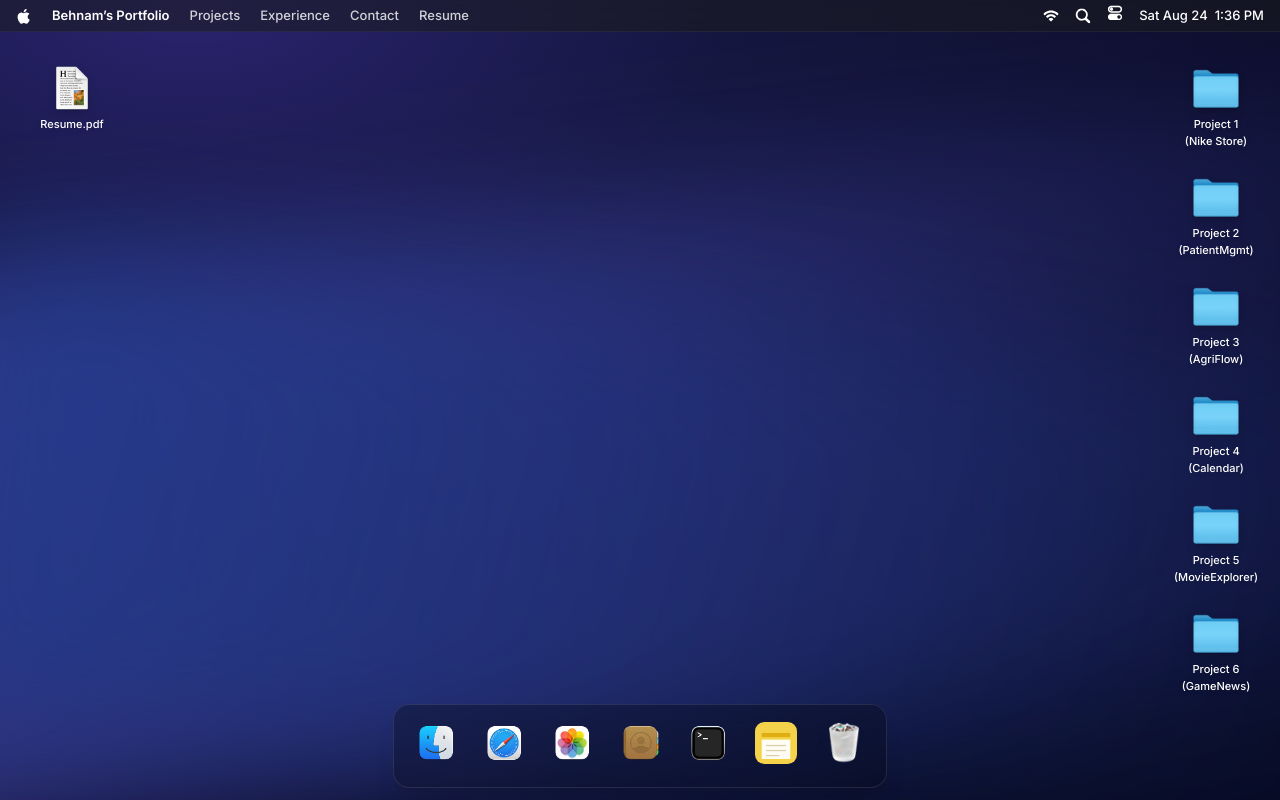
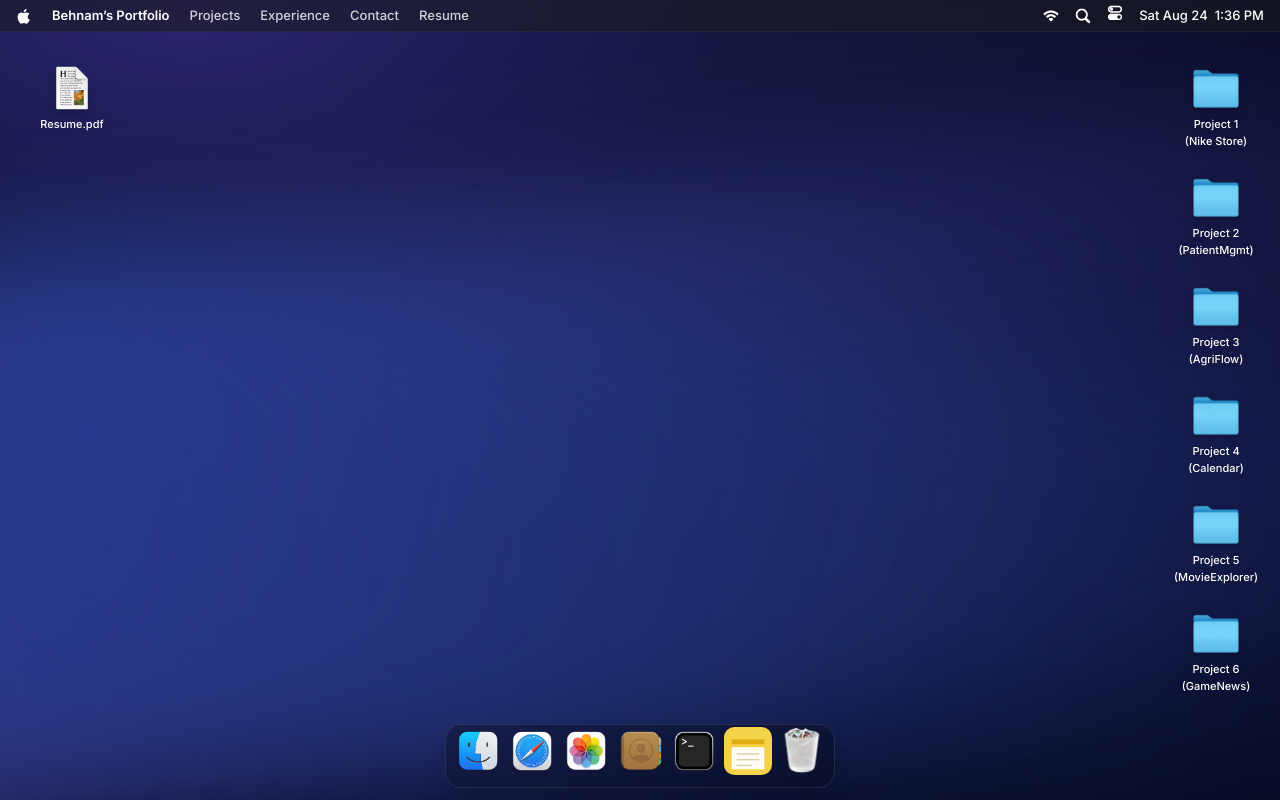
Before and after one commit to behnamac/project_modern_portfolio, a React (Vite) app: page / in a window 1280 px wide. Built offline with nearby package versions, Linux system fonts and the light colour scheme.

Commit message:
feat: refactor FloatingDock component for macOS-style UI with updated sizing and animation

```diff
--- a/src/components/ui/floating-dock.jsx
+++ b/src/components/ui/floating-dock.jsx
@@ -1,19 +1,30 @@
 /**
- * Adapted from Aceternity UI's Floating Dock
- * (https://ui.aceternity.com/components/floating-dock) for this project:
- * plain JS/JSX (no TypeScript, no shadcn CLI/Next.js here), `framer-motion`
- * instead of the `motion` package (we already depend on framer-motion), no
- * `@tabler/icons-react` dependency (the mobile collapse glyph is inlined
- * below), items open OS windows via `onClick` instead of navigating `href`,
- * and the default look is tuned to this app's glassy dock instead of the
- * demo's plain gray/neutral one.
+ * Aceternity UI — Floating Dock
+ * (https://ui.aceternity.com/components/floating-dock)
  *
- * Layout note: each icon slot has a FIXED box size (SIZE below) so the
- * dock's own outline never resizes as you hover — only a `scale` transform
- * (which doesn't affect layout/flow) bulges the hovered icon, growing up
- * from the bottom edge like the real macOS dock. Animating width/height
- * directly here would make the whole pill-shaped bar visibly stretch as
- * the mouse moves, which is the "rectangle behind the icons expands" bug.
+ * Kept faithful to the published component: same structure (FloatingDock →
+ * FloatingDockDesktop / FloatingDockMobile / IconContainer), and the same
+ * magnification "settings" — distance range [-150, 0, 150] driving a slot that
+ * peaks at 80px, each value fed through a spring of
+ * { mass: 0.1, stiffness: 150, damping: 12 }.
+ *
+ * Sizing is tuned for a macOS dock rather than the demo's nav bar: the slot
+ * rests at 48px (not 40px) and the icon fills its slot instead of sitting at
+ * half that size, so no empty rounded box is ever visible around the artwork;
+ * the gap is 6px (not gap-4) so the icons read as one dock. The bar keeps a
+ * fixed h-16 box — a magnified icon rises out of the top of it the way the
+ * real dock does, instead of making the glass panel itself taller.
+ *
+ * Only what this project cannot take verbatim was changed:
+ *   - plain JSX instead of TypeScript (no TS in this repo),
+ *   - `framer-motion` instead of `motion/react` (already a dependency here),
+ *   - the collapse glyph is inlined rather than pulled from
+ *     `@tabler/icons-react` (the app ships its own icon set),
+ *   - items fire `onClick` to open an OS window instead of navigating `href`,
+ *     and carry an `active` flag for the running-app dot under the icon,
+ *   - the bar and the icon slots wear this app's glass look; the official
+ *     gray icon plate is dropped because the dock icons are full-bleed macOS
+ *     app artwork that would show gray corners on top of it.
  *
  * Note: uses position fixed according to your needs — desktop dock is
  * better positioned at the bottom, mobile dock better at bottom right.
@@ -29,8 +40,8 @@ import {
 } from "framer-motion";
 import { useRef, useState } from "react";
 
-const SIZE = 60; // rest-state icon slot, in px — the dock's box never changes
-const PEAK_SCALE = 1.6; // how large the hovered icon grows relative to SIZE
+const SLOT_REST = 48; // icon slot at rest, in px
+const SLOT_PEAK = 80; // icon slot directly under the cursor
 
 const CollapseGlyph = (props) => (
   <svg viewBox="0 0 24 24" fill="none" className="h-5 w-5" {...props}>
@@ -107,7 +118,7 @@ const FloatingDockDesktop = ({ items, className }) => {
       onMouseMove={(e) => mouseX.set(e.pageX)}
       onMouseLeave={() => mouseX.set(Infinity)}
       className={cn(
-        "mx-auto hidden items-end gap-2 rounded-2xl border border-white/20 bg-white/25 px-3 pt-2 pb-2 shadow-xl backdrop-blur-2xl md:flex dark:border-white/10 dark:bg-black/25",
+        "mx-auto hidden h-16 items-end gap-1.5 overflow-visible rounded-2xl border border-white/20 bg-white/25 px-2 pb-1.5 shadow-xl backdrop-blur-2xl md:flex dark:border-white/10 dark:bg-black/25",
         className
       )}
     >
@@ -120,30 +131,42 @@ const FloatingDockDesktop = ({ items, className }) => {
 
 function IconContainer({ mouseX, title, icon, onClick, active }) {
   const ref = useRef(null);
-  const [hovered, setHovered] = useState(false);
 
   const distance = useTransform(mouseX, (val) => {
     const bounds = ref.current?.getBoundingClientRect() ?? { x: 0, width: 0 };
     return val - bounds.x - bounds.width / 2;
   });
 
-  // Only `scale` is animated — width/height of the slot stay fixed at SIZE,
-  // so the dock's own bounding box never resizes as the mouse moves.
-  const scaleTransform = useTransform(distance, [-160, 0, 160], [1, PEAK_SCALE, 1]);
-  const scale = useSpring(scaleTransform, { mass: 0.1, stiffness: 150, damping: 12 });
+  // Same shape as the published component ([-150, 0, 150] → rest, peak, rest),
+  // resized for a macOS dock: the slot rests at 48px instead of 40px and the
+  // icon fills its slot rather than sitting at half its size, so there is no
+  // empty box around the artwork at any point of the animation.
+  const widthTransform = useTransform(distance, [-150, 0, 150], [SLOT_REST, SLOT_PEAK, SLOT_REST]);
+  const heightTransform = useTransform(distance, [-150, 0, 150], [SLOT_REST, SLOT_PEAK, SLOT_REST]);
+  const widthTransformIcon = useTransform(distance, [-150, 0, 150], [SLOT_REST, SLOT_PEAK, SLOT_REST]);
+  const heightTransformIcon = useTransform(distance, [-150, 0, 150], [SLOT_REST, SLOT_PEAK, SLOT_REST]);
+
+  const springOpts = { mass: 0.1, stiffness: 150, damping: 12 };
+  const width = useSpring(widthTransform, springOpts);
+  const height = useSpring(heightTransform, springOpts);
+  const widthIcon = useSpring(widthTransformIcon, springOpts);
+  const heightIcon = useSpring(heightTransformIcon, springOpts);
+
+  const [hovered, setHovered] = useState(false);
 
   return (
-    <div className="relative flex flex-col items-center" style={{ width: SIZE }}>
+    <div className="relative flex flex-col items-center">
       <motion.button
         ref={ref}
-        style={{ width: SIZE, height: SIZE, scale, transformOrigin: "bottom" }}
+        style={{ width, height }}
         onMouseEnter={() => setHovered(true)}
         onMouseLeave={() => setHovered(false)}
         onClick={(e) => {
           e.preventDefault();
           onClick?.();
         }}
-        className="relative z-0 flex items-center justify-center rounded-xl hover:z-10 active:brightness-90"
+        whileTap={{ scale: 0.9 }}
+        className="relative flex aspect-square items-center justify-center rounded-xl outline-none focus-visible:ring-2 focus-visible:ring-white/70"
       >
         <AnimatePresence>
           {hovered && (
@@ -151,13 +174,18 @@ function IconContainer({ mouseX, title, icon, onClick, active }) {
               initial={{ opacity: 0, y: 10, x: "-50%" }}
               animate={{ opacity: 1, y: 0, x: "-50%" }}
               exit={{ opacity: 0, y: 2, x: "-50%" }}
-              className="absolute -top-8 left-1/2 w-fit rounded-md border border-black/10 bg-black/80 px-2 py-0.5 text-xs whitespace-pre text-white"
+              className="absolute -top-8 left-1/2 w-fit rounded-md border border-gray-200 bg-gray-100 px-2 py-0.5 text-xs whitespace-pre text-neutral-700 dark:border-neutral-900 dark:bg-neutral-800 dark:text-white"
             >
               {title}
             </motion.div>
           )}
         </AnimatePresence>
-        <div className="flex h-[70%] w-[70%] items-center justify-center">{icon}</div>
+        <motion.div
+          style={{ width: widthIcon, height: heightIcon }}
+          className="flex items-center justify-center"
+        >
+          {icon}
+        </motion.div>
       </motion.button>
       <span
         className={cn(
```
